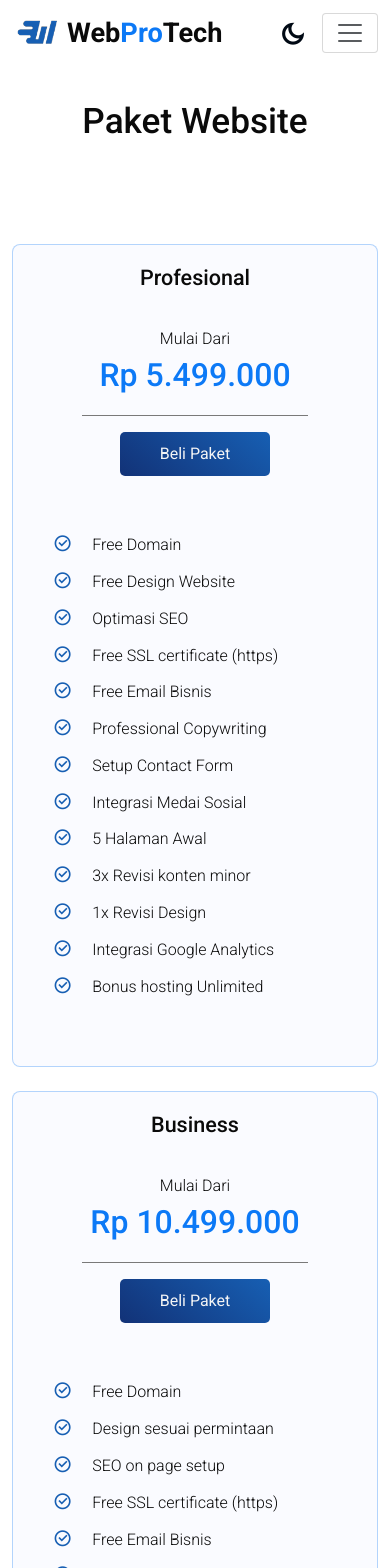
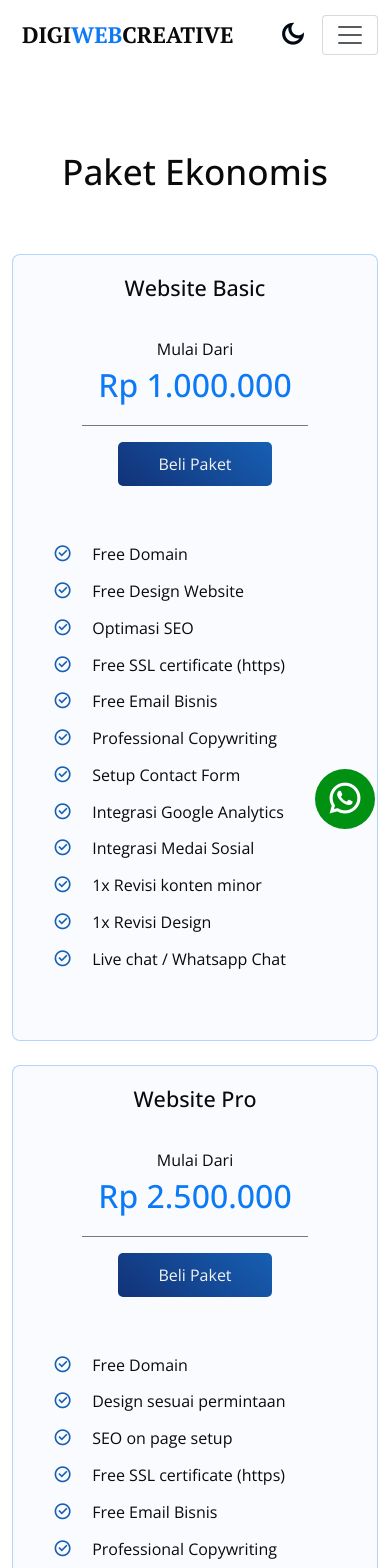
Before and after one commit to elrudqadhafi/digiwebcreative, a React (Vite) app: page /paket-website in a window 390 px wide. Shown: the top 1568 px of the page. Built offline with nearby package versions, Linux system fonts and the light colour scheme.

Commit message:
'merubah sesuatu'

```diff
--- a/index.html
+++ b/index.html
@@ -17,13 +17,6 @@
 
       gtag("config", "G-E00NHHF80W")
     </script>
-    <!-- Google Font -->
-    <link rel="preconnect" href="https://fonts.googleapis.com" />
-    <link rel="preconnect" href="https://fonts.gstatic.com" crossorigin />
-    <link
-      href="https://fonts.googleapis.com/css2?family=Roboto:wght@100;300;400;500;700&display=swap"
-      rel="stylesheet"
-    />
 
     <!-- Remix Icons -->
     <link
--- a/src/components/NavbarComponent.jsx
+++ b/src/components/NavbarComponent.jsx
@@ -27,8 +27,8 @@ const NavbarComponent = () => {
     <Navbar expand="lg" className="position-fixed top-0 " expanded={navbarOpen}>
       <Container>
         <Navbar.Brand>
-          <img src={NavImg} alt="" />
-          Web<span>Pro</span>Tech
+          {/* <img src={NavImg} alt="" /> */}
+          DIGI<span>WEB</span>CREATIVE
         </Navbar.Brand>
         <DarkModeComponent />
         <Navbar.Toggle
--- /dev/null
+++ b/src/components/WhatsappCompnent.jsx
@@ -0,0 +1,14 @@
+import React from 'react'
+
+const WhatsappCompnent = () => {
+  return (
+    <div
+      className="whatsapp-floating"
+      onClick={() => openWhatsAppChat(message1)}
+    >
+      <i className="ri-whatsapp-line"></i>
+    </div>
+  )
+}
+
+export default WhatsappCompnent
--- a/src/data/index.js
+++ b/src/data/index.js
@@ -16,28 +16,23 @@ export const navLinks = [
     path: "/paket-website",
     text: "Paket Web",
   },
-  // {
-  //   id: 3,
-  //   path: "/pemesanan-pembayaran",
-  //   text: "Pemesanan & Pembayaran",
-  // },
   {
-    id: 4,
+    id: 3,
     path: "/tutorial",
     text: "Tutorial",
   },
   {
-    id: 5,
+    id: 4,
     path: "/faq",
     text: "FAQ",
   },
 ]
 
-export const semuaPaket = [
+export const ekonomisPaket = [
   {
     id: 1,
-    title: "Profesional",
-    price: 5499000,
+    title: "Website Basic",
+    price: 1000000,
     features: [
       "Free Domain",
       "Free Design Website",
@@ -46,79 +41,112 @@ export const semuaPaket = [
       "Free Email Bisnis",
       "Professional Copywriting",
       "Setup Contact Form",
+      "Integrasi Google Analytics",
       "Integrasi Medai Sosial",
-      "5 Halaman Awal",
-      "3x Revisi konten minor",
+      "1x Revisi konten minor",
       "1x Revisi Design",
-      "Integrasi Google Analytics",
-      "Bonus hosting Unlimited",
+      "Live chat / Whatsapp Chat",
     ],
   },
   {
     id: 2,
-    title: "Business",
-    price: 10499000,
+    title: "Website Pro",
+    price: 2500000,
     features: [
       "Free Domain",
       "Design sesuai permintaan",
       "SEO on page setup",
       "Free SSL certificate (https)",
       "Free Email Bisnis",
+      "Professional Copywriting",
       "5 Halaman Utama",
-      "Manual Payment (Bank Transfer)",
-      "Payment Gateway",
-      "Sales Report",
       "Live chat / Whatsapp Chat",
-      "Kategori Produk",
-      "3x Revisi konten minor",
+      "Integrasi Google Analytics",
+      "Integrasi Medai Sosial",
+      "2x Revisi konten minor",
       "Bonus hosting Unlimited",
     ],
   },
   {
     id: 3,
-    title: "Personal",
-    price: 1199000,
+    title: "Website Advanced",
+    price: 4000000,
     features: [
       "Free Domain",
-      "Kapasitas hosting 1000MB",
+      "Design sesuai permintaan",
+      "Optimasi SEO",
       "Free SSL certificate (https)",
-      "Free Design Website",
-      "3 Halaman",
-      "Galeri Foto",
+      "Free Email Bisnis",
+      "10 Halaman",
+      "Live chat / Whatsapp Chat",
       "Slider Image",
+      "Integrasi Google Analytics",
       "Integrasi Medai Sosial",
       "1x Revisi Konten minor",
-      "Statistik SEO Dasar",
+      "Bonus hosting Unlimited",
+    ],
+  },
+]
+
+export const premiumPaket = [
+  {
+    id: 1,
+    title: "Custom Basic",
+    price: 7500000,
+    features: [
+      "Free Domain",
+      "Free Design Website",
+      "Optimasi SEO",
+      "Free SSL certificate (https)",
+      "Free Email Bisnis",
+      "Professional Copywriting",
+      "20 Halaman",
+      "Setup Contact Form",
+      "Integrasi Google Analytics",
+      "Integrasi Medai Sosial",
+      "3x Revisi Design",
+      "3x Revisi konten minor",
+      "Live chat / Whatsapp Chat",
     ],
   },
   {
-    id: 4,
-    title: "Landing Page",
-    price: 999000,
+    id: 2,
+    title: "Custom Bisnis",
+    price: 9500000,
     features: [
       "Free Domain",
+      "Design sesuai permintaan",
+      "SEO on page setup",
       "Free SSL certificate (https)",
-      "1 Halaman",
-      "Kapasitas hosting 500MB",
-      "1X Revisi Konten",
-      "Integrasi Media Sosial",
-      "Live chat / WhatsApp chat",
-      "Free Design Website",
+      "Free Email Bisnis",
+      "Professional Copywriting",
+      "Halaman Unlimited",
+      "Integrasi Payment Gateway",
+      "Integrasi Google Analytics",
+      "Integrasi Medai Sosial",
+      "3x Revisi konten minor",
+      "Live chat / Whatsapp Chat",
+      "Bonus hosting Unlimited",
     ],
   },
   {
-    id: 5,
-    title: "UMKM",
-    price: 1500000,
+    id: 3,
+    title: "Custom Pro",
+    price: 12500000,
     features: [
       "Free Domain",
+      "Design sesuai permintaan",
+      "SEO on page setup",
       "Free SSL certificate (https)",
-      "4 Halaman",
-      "Kapasitas hosting 500MB",
-      "1X Revisi Konten",
-      "Integrasi Media Sosial",
-      "Live chat / WhatsApp chat",
-      "Free Design Website",
+      "Free Email Bisnis",
+      "Professional Copywriting",
+      "Halaman Unlimited",
+      "Integrasi Payment Gateway",
+      "Integrasi Google Analytics",
+      "Integrasi Medai Sosial",
+      "Live chat / Whatsapp Chat",
+      "3x Revisi konten minor",
+      "Bonus hosting Unlimited",
     ],
   },
 ]
--- a/src/pages/FaqPage.jsx
+++ b/src/pages/FaqPage.jsx
@@ -7,11 +7,13 @@ import FaqComponent from "../components/FaqComponent"
 import NavbarComponent from "../components/NavbarComponent"
 import ScrollToTop from "../components/ScrollToTop"
 import FooterComponent from "../components/FooterComponent"
+import WhatsappCompnent from "../components/WhatsappCompnent"
 
 const FaqPage = () => {
   return (
     <>
       <NavbarComponent />
+      <WhatsappCompnent />
       <ScrollToTop />
       <div className="faq-page">
         <Helmet>
--- a/src/pages/PaketPage.jsx
+++ b/src/pages/PaketPage.jsx
@@ -1,11 +1,12 @@
 import React from "react"
 import { Helmet } from "react-helmet"
 import { Col, Container, Row } from "react-bootstrap"
-import { semuaPaket } from "../data"
+import { ekonomisPaket, premiumPaket } from "../data"
 import { useNavigate } from "react-router-dom"
 import FooterComponent from "../components/FooterComponent"
 import NavbarComponent from "../components/NavbarComponent"
 import ScrollToTop from "../components/ScrollToTop"
+import WhatsappCompnent from "../components/WhatsappCompnent"
 
 const PaketPage = () => {
   let navigate = useNavigate()
@@ -30,19 +31,66 @@ const PaketPage = () => {
   return (
     <>
       <NavbarComponent />
+      <WhatsappCompnent />
       <ScrollToTop />
-      <div className="paket-page w-100 min-vh-100">
+      <div className="paket-page">
         <Helmet>
           <title>Paket Website - Web Pro Tech</title>
         </Helmet>
         <Container>
           <Row>
             <Col>
-              <h3>Paket Website</h3>
+              <h3>Paket Ekonomis</h3>
             </Col>
           </Row>
           <Row>
-            {semuaPaket.map((paket) => {
+            {ekonomisPaket.map((paket) => {
+              return (
+                <Col key={paket.id} lg="4" md="6" className="mt-4">
+                  <div className="plan-card">
+                    <h4 className="text-center">{paket.title}</h4>
+                    <p className=" desc text-center">{paket.description}</p>
+                    <div className="etiquet-price">
+                      <span>Mulai Dari</span>
+                      <p>
+                        {paket.price.toLocaleString("id-ID", {
+                          style: "currency",
+                          currency: "IDR",
+                          minimumFractionDigits: 0,
+                          maximumFractionDigits: 0,
+                        })}
+                      </p>
+                    </div>
+                    <button
+                      className="btn-order mt-3 mb-3"
+                      onClick={() => handleOrderClick(paket)}
+                    >
+                      Beli Paket
+                    </button>
+                    <div className="benefits-list">
+                      <ul>
+                        {paket.features.map((feature, index) => {
+                          return (
+                            <li key={index}>
+                              <i className="ri-checkbox-circle-line"></i>
+                              {feature}
+                            </li>
+                          )
+                        })}
+                      </ul>
+                    </div>
+                  </div>
+                </Col>
+              )
+            })}
+          </Row>
+          <Row>
+            <Col>
+              <h3>Paket Premium</h3>
+            </Col>
+          </Row>
+          <Row>
+            {premiumPaket.map((paket) => {
               return (
                 <Col key={paket.id} lg="4" md="6" className="mt-4">
                   <div className="plan-card">
--- a/src/pages/TutorialPage.jsx
+++ b/src/pages/TutorialPage.jsx
@@ -9,6 +9,7 @@ import TutorList2 from "../assets/tutoriallist2.png"
 import NavbarComponent from "../components/NavbarComponent"
 import ScrollToTop from "../components/ScrollToTop"
 import FooterComponent from "../components/FooterComponent"
+import WhatsappCompnent from "../components/WhatsappCompnent"
 
 const TutorialPage = () => {
   let navigate = useNavigate()
@@ -16,6 +17,7 @@ const TutorialPage = () => {
   return (
     <>
       <NavbarComponent />
+      <WhatsappCompnent />
       <ScrollToTop />
       <div className="tutorial">
         <Helmet>
--- a/src/styles/global.css
+++ b/src/styles/global.css
@@ -1,5 +1,11 @@
+@import url('https://fonts.googleapis.com/css2?family=Open+Sans:wght@300;400;500;600;700&display=swap');
+
+@import url('https://fonts.googleapis.com/css2?family=PT+Serif:wght@700&display=swap');
+
+@import url('https://fonts.googleapis.com/css2?family=Montserrat:wght@100;200;300;400;500;600;700&display=swap');
+
 * {
-  font-family: "Roboto", sans-serif;
+  font-family: 'Open Sans', sans-serif;
   padding: 0;
   margin: 0;
   box-sizing: border-box;
@@ -41,6 +47,8 @@ body {
   left: 0;
   right: 0;
   position: fixed;
+  display: flex;
+  align-items: center;
 }
 
 .navbar .navbar-brand {
@@ -48,11 +56,13 @@ body {
   align-items: center;
   color: var(--text-color);
   font-size: 1.7rem;
-  font-weight: 700;
+  font-weight: bold;
+  font-family: 'PT Serif', serif;
 }
 
 .navbar .navbar-brand span {
   color: #0c79f6;
+  font-family: 'PT Serif', serif;
 }
 
 .navbar .navbar-brand img {
@@ -67,6 +77,7 @@ body {
   font-size: 14px;
   font-weight: 300;
   padding: 10px;
+  font-family: 'Julius Sans One', sans-serif;
 }
 
 .navbar .nav-link a:hover {
@@ -95,6 +106,7 @@ body {
   .navbar .nav-link {
     padding-top: 50px;
   }
+
   .navbar .nav-link a {
     font-size: 18px;
   }
@@ -104,6 +116,12 @@ body {
   .navbar .nav-link {
     padding-top: 30px;
   }
+
+  .navbar .navbar-brand {
+    font-size: 1.4rem;
+    padding: 10px;
+  }
+
   .navbar .nav-link a {
     font-size: 18px;
   }
@@ -113,19 +131,22 @@ body {
   .navbar .navbar-brand {
     font-size: 1.5rem;
   }
+
   .navbar .navbar-brand img {
     width: 50px;
   }
+
   .konsultasi {
     margin-bottom: 10px;
   }
 }
+
 /* RESPONSIVE NAVBAR */
 /* STYLE NAVBAR */
 
 /* STYLE DARK MODE */
 .dark-mode {
-  bottom: 20px;
+  bottom: 22px;
   right: 20px;
   position: absolute;
   right: 60px;
@@ -154,21 +175,24 @@ body {
   .dark-mode {
     right: 180px;
   }
+
   .dark-mode label .ri-sun-line,
   .dark-mode label .ri-moon-line {
     font-size: 28px;
   }
 }
+
 @media screen and (max-width: 825px) {
   .dark-mode {
     right: 150px;
   }
 }
+
 @media screen and (max-width: 450px) {
   .dark-mode {
     right: 85px;
-    bottom: 21px;
-  }
+  }
+
   .dark-mode label .ri-sun-line,
   .dark-mode label .ri-moon-line {
     font-size: 25px;
@@ -184,7 +208,7 @@ body {
 }
 
 /* STYLE HOMEPAGAE HEADER */
-.homepage .whatsapp-floating {
+.whatsapp-floating {
   position: fixed;
   bottom: 30px;
   right: 30px;
@@ -199,11 +223,11 @@ body {
   align-items: center;
 }
 
-.homepage .whatsapp-floating:hover {
+.whatsapp-floating:hover {
   background-color: #187100;
 }
 
-.homepage .whatsapp-floating i {
+.whatsapp-floating i {
   color: #fff;
   font-size: 30px;
 }
@@ -214,14 +238,15 @@ body {
 
 .homepage .header-box h1 {
   color: var(--text-color);
-  font-size: 3rem;
+  font-size: 2.7rem;
   letter-spacing: 1px;
   font-weight: 400;
   padding-top: 200px;
+  font-family: 'Montserrat', sans-serif;
 }
 
 .homepage .header-box h1 span {
-  font-weight: 700;
+  font-weight: 600;
   color: #0c79f6;
 }
 
@@ -230,6 +255,7 @@ body {
   padding-top: 10px;
   padding-bottom: 20px;
   color: var(--text-color);
+  font-weight: 300;
 }
 
 .homepage .header-box .konsultasi {
@@ -243,6 +269,7 @@ body {
   font-weight: 500;
   margin-right: 15px;
 }
+
 .homepage .header-box .konsultasi:hover {
   background: linear-gradient(230deg, #123277, #175fb3);
   transition: all 0.3s ease-in-out;
@@ -273,36 +300,50 @@ body {
   .homepage .header-box {
     padding-bottom: 50px;
   }
+
   .homepage .header-box h1 {
     font-size: 2.5rem;
     padding-top: 150px;
   }
+
   .homepage .header-box .lottie {
     display: block;
     margin: auto;
     width: 100%;
     padding-top: 50px;
   }
-  .homepage .whatsapp-floating {
+
+  .whatsapp-floating {
     width: 80px;
     height: 80px;
   }
-  .homepage .whatsapp-floating i {
+
+  .whatsapp-floating i {
     font-size: 40px;
   }
 }
 
 @media screen and (max-width: 450px) {
+  .homepage .header-box {
+    padding: 10px;
+  }
+
   .homepage .header-box h1 {
     padding-top: 130px;
   }
-  .homepage .whatsapp-floating {
+
+  .homepage .header-box h1 span {
+    display: block;
+  }
+
+  .whatsapp-floating {
     width: 60px;
     height: 60px;
     bottom: 15px;
     right: 15px;
   }
-  .homepage .whatsapp-floating i {
+
+  .whatsapp-floating i {
     font-size: 37px;
   }
 }
@@ -311,10 +352,12 @@ body {
   .homepage .header-box .konsultasi {
     padding: 10px 30px;
   }
+
   .homepage .header-box .create {
     padding: 12px 30px;
   }
 }
+
 /* ------- RESPONSIVE HEADER -------- */
 /* STYLE HOMEPAGAE HEADER */
 
@@ -332,8 +375,8 @@ body {
 .homepage .info-panel h4 {
   font-size: 1.2rem;
   font-weight: 500;
-  padding: 10px;
-  color: var(--text-color);
+  color: var(--text-color);
+  font-family: 'Montserrat', sans-serif;
 }
 
 .homepage .info-panel p {
@@ -341,6 +384,12 @@ body {
   font-weight: 400;
   padding: 0 10px;
   color: var(--text-color);
+}
+
+@media screen and (max-width: 450px) {
+  .homepage .info-panel {
+    padding: 10px;
+  }
 }
 
 /* RESPONSIVE INFO PANEL */
@@ -358,6 +407,7 @@ body {
   font-size: 2.2rem;
   font-weight: 500;
   color: var(--secondary-color);
+  font-family: 'Montserrat', sans-serif;
 }
 
 .homepage .paket-website .plan-card {
@@ -370,7 +420,9 @@ body {
 
 .homepage .paket-website .plan-card h4 {
   color: var(--text-color);
-}
+  font-family: 'Montserrat', sans-serif;
+}
+
 .homepage .paket-website .plan-card .desc {
   color: var(--text-color);
   font-weight: 400;
@@ -388,12 +440,14 @@ body {
 .homepage .paket-website .etiquet-price span {
   font-weight: 300;
   color: var(--text-color);
+  font-family: 'Montserrat', sans-serif;
 }
 
 .homepage .paket-website .etiquet-price p {
   color: #0c79f6;
   font-size: 2rem;
   font-weight: 500;
+  font-family: 'Montserrat', sans-serif;
 }
 
 .homepage .paket-website .plan-card ul {
@@ -472,6 +526,20 @@ body {
   transform: scale(0.95);
 }
 
+@media screen and (max-width: 450px) {
+  .homepage .paket-website {
+    padding: 10px;
+  }
+
+  .homepage .paket-website .row:nth-child(1) h3 {
+    font-size: 1.9rem;
+  }
+
+  .homepage .paket-website .row:nth-child(3) {
+    padding-bottom: 20px;
+  }
+}
+
 /* STYLE HOMEPAGE PAKET */
 
 /* STYLE HOMEPAGE PENJELASAN */
@@ -484,6 +552,7 @@ body {
   font-size: 2.2rem;
   font-weight: 500;
   color: var(--secondary-color);
+  font-family: 'Montserrat', sans-serif;
 }
 
 .homepage .penjelasan .row:nth-child(1) h3 span {
@@ -518,6 +587,7 @@ body {
   font-size: 2.5rem;
   text-align: center;
   color: #0c79f6;
+  font-family: 'Montserrat', sans-serif;
 }
 
 .homepage .penjelasan .card-box p {
@@ -537,6 +607,7 @@ body {
   font-size: 2.2rem;
   font-weight: 500;
   color: var(--secondary-color);
+  font-family: 'Montserrat', sans-serif;
 }
 
 .homepage .penjelasan-dua .row:nth-child(1) .garis {
@@ -552,10 +623,11 @@ body {
 }
 
 .homepage .penjelasan-dua .row:nth-child(2) h5 {
-  font-size: 1.1rem;
+  font-size: 1rem;
   font-weight: 400;
   line-height: 2;
   color: var(--text-color);
+  font-family: 'Montserrat', sans-serif;
 }
 
 .homepage .penjelasan-dua .row:nth-child(2) li {
@@ -578,6 +650,7 @@ body {
   padding-top: 2px;
   line-height: 2;
   color: var(--text-color);
+  font-family: 'Montserrat', sans-serif;
 }
 
 .homepage .penjelasan-dua img {
@@ -597,6 +670,7 @@ body {
   font-weight: 400;
   line-height: 1.5;
   padding-bottom: 10px;
+  font-family: 'Montserrat', sans-serif;
 }
 
 .homepage .penjelasan-dua .row:nth-child(3) li {
@@ -646,6 +720,7 @@ body {
   font-size: 2.2rem;
   color: #0c79f6;
   padding-bottom: 10px;
+  font-family: 'Montserrat', sans-serif;
 }
 
 .homepage .penjelasan-tiga .row:nth-child(1) .garis {
@@ -679,6 +754,7 @@ body {
   font-size: 2.2rem;
   font-weight: 500;
   padding-bottom: 10px;
+  font-family: 'Montserrat', sans-serif;
 }
 
 .homepage .penjelasan-empat .row:nth-child(2) p {
@@ -719,24 +795,64 @@ body {
   .mobile-order {
     order: -1;
   }
+
   .mobile-layanan {
     order: -1;
   }
 }
 
 @media screen and (max-width: 450px) {
-  .homepage .penjelasan-dua .row:nth-child(3) {
-    padding: 20px 30px;
-  }
+  .homepage .penjelasan {
+    padding: 10px;
+  }
+
+  .homepage .penjelasan .row:nth-child(1) h3 {
+    font-size: 1.9rem;
+  }
+
+  .homepage .penjelasan-dua {
+    padding: 10px;
+    margin-top: 50px;
+  }
+
+  .homepage .penjelasan-dua .row:nth-child(1) h3 {
+    font-size: 1.9rem;
+  }
+
   .homepage .penjelasan-dua .row:nth-child(3) h5 {
     font-size: 1rem;
   }
-}
-/* responsive penjelasan satu, dua, dan tiga */
+
+  .homepage .penjelasan-dua .row:nth-child(3) {
+    padding: 30px 12px;
+  }
+
+  .homepage .penjelasan-tiga {
+    padding: 10px;
+    margin-top: 50px;
+  }
+
+  .homepage .penjelasan-tiga .row:nth-child(1) h3 {
+    font-size: 1.9rem;
+  }
+
+  .homepage .penjelasan-empat {
+    padding: 10px;
+    margin-top: 70px;
+  }
+
+  .homepage .penjelasan-empat .row:nth-child(1) h3 {
+    font-size: 1.7rem;
+  }
+}
 
 /* STYLE HOMEPAGE PENJELASAN */
 
 /* STYLE HOMEPAGE LAYANAN-KAMI */
+.homepage .layanan-kami {
+  padding-top: 30px;
+}
+
 .homepage .layanan-kami .row:nth-child(1) {
   padding-top: 60px;
   padding-bottom: 50px;
@@ -746,7 +862,9 @@ body {
   font-size: 2.2rem;
   font-weight: 500;
   color: var(--text-color);
-}
+  font-family: 'Montserrat', sans-serif;
+}
+
 .homepage .layanan-kami .container:nth-child(3) .toko-img {
   width: 100%;
   display: block;
@@ -773,6 +891,7 @@ body {
   font-size: 1.5rem;
   color: var(--text-color);
   padding-top: 50px;
+  font-family: 'Montserrat', sans-serif;
 }
 
 .homepage .layanan-kami .container:nth-child(2) p,
@@ -790,16 +909,34 @@ body {
   padding-top: 10px;
 }
 
+@media screen and (max-width: 450px) {
+  .homepage .layanan-kami {
+    padding: 10px;
+  }
+
+  .homepage .layanan-kami .row:nth-child(1) h3 {
+    font-size: 1.9rem;
+  }
+}
+
 /* STYLE HOMEPAGE LAYANAN-KAMI */
 
 /* STYLE HOMEPAGE BENEFIT */
+.homepage .benefit {
+  padding-top: 70px;
+  padding-bottom: 50px;
+}
+
+
 .homepage .benefit .row:nth-child(1) {
   padding-top: 50px;
 }
+
 .homepage .benefit .row:nth-child(1) h3 {
   font-size: 2.2rem;
   font-weight: 500;
   color: var(--text-color);
+  font-family: 'Montserrat', sans-serif;
 }
 
 .homepage .benefit .row:nth-child(1) p,
@@ -830,6 +967,7 @@ body {
   font-size: 1.2rem;
   color: var(--text-color);
   text-align: center;
+  font-family: 'Montserrat', sans-serif;
 }
 
 .benefit .benefit-box p {
@@ -837,25 +975,35 @@ body {
   text-align: center;
   font-weight: 300;
 }
+
+@media screen and (max-width: 450px) {
+  .homepage .benefit {
+    padding: 10px;
+  }
+
+  .homepage .benefit .row:nth-child(1) h3 {
+    font-size: 1.6rem;
+  }
+}
+
 /* STYLE HOMEPAGE BENEFIT */
 
 /* STYLE HOMEPAGE PROMO */
-.benefit {
-  padding-bottom: 50px;
-}
 
 .homepage .all-fitur .row:nth-child(1) h3 {
   padding-top: 50px;
   font-size: 2.2rem;
   text-align: center;
   color: var(--text-color);
+  font-family: 'Montserrat', sans-serif;
 }
 
 .homepage .all-fitur .row:nth-child(1) p {
   color: var(--text-color);
   padding-top: 10px;
   text-align: center;
-  font-size: 1.1rem;
+  font-size: 1rem;
+  font-weight: 300;
 }
 
 .homepage .all-fitur {
@@ -898,11 +1046,20 @@ body {
 
 /* RESPONSIVE PROMO */
 @media screen and (max-width: 450px) {
-  .homepage .all-fitur .row:nth-child(1) h3,
+  .homepage .all-fitur {
+    padding: 10px;
+  }
+
+  .homepage .all-fitur .row:nth-child(1) h3 {
+    font-size: 1.6rem;
+    text-align: left;
+  }
+
   .homepage .all-fitur .row:nth-child(1) p {
     text-align: left;
   }
 }
+
 /* RESPONSIVE PROMO */
 
 /* STYLE HOMEPAGE PROMO */
@@ -1035,14 +1192,17 @@ footer .row:nth-child(2) h4 {
   footer h2 {
     padding-left: 0;
   }
+
   footer p {
     padding-left: 0;
     width: 100%;
   }
+
   footer .alamat i,
   footer .alamat-pt i {
     padding-left: 0;
   }
+
   footer .row:nth-child(1) h3 {
     padding-left: 0;
   }
@@ -1053,17 +1213,19 @@ footer .row:nth-child(2) h4 {
     font-size: 14px;
   }
 }
+
 /* RESPONSIVE FOOTER */
 /* STYLE FOOTER */
 
 /* STYLE PAKETPAGE */
 .paket-page {
   padding-bottom: 100px;
+  padding-top: 80px;
 }
 
 .paket-page h3 {
-  padding-top: 100px;
-  padding-bottom: 70px;
+  padding-top: 70px;
+  padding-bottom: 30px;
   text-align: center;
   font-size: 2.2rem;
   font-weight: 500;
@@ -1213,12 +1375,15 @@ footer .row:nth-child(2) h4 {
   .paket-page .container:nth-child(2) .col:nth-child(1) {
     padding: 25px;
   }
+
   .paket-page .container:nth-child(2) .col:nth-child(1) p {
     text-align: left;
   }
+
   .paket-page .container:nth-child(3) h4 {
     font-size: 1.4rem;
   }
+
   .paket-page .container:nth-child(2) .row:nth-child(1) button {
     margin: 0;
   }
@@ -1374,23 +1539,28 @@ input::placeholder {
     width: 100%;
     margin-top: 14px;
   }
+
   .order-page .row:nth-child(2) form label {
     width: 100%;
     margin-top: 40px;
     font-size: 15px;
   }
+
   .order-page .row:nth-child(1) {
     display: grid;
   }
+
   .order-page .row:nth-child(1) .ringkasan {
     position: relative;
     width: 100%;
   }
+
   .full-data {
     display: flex;
     flex-direction: column;
     align-items: flex-start;
   }
+
   .full-data img {
     width: 100px;
     padding-bottom: 20px;
@@ -1531,13 +1701,16 @@ input::placeholder {
   .about-page .row:nth-child(3) {
     padding: 20px;
   }
+
   .about-page .row:nth-child(3) p {
     text-align: left;
   }
+
   .about-page h4 {
     padding-top: 30px;
   }
 }
+
 /* RESPONSIVE ABOUT PAGE */
 /* STYLE ABOUT PAGE */
 
@@ -1601,10 +1774,12 @@ input::placeholder {
     padding-right: 30px;
     padding-top: 50px;
   }
+
   .faq-page h1,
   .faq-page h6 {
     text-align: center;
   }
+
   .faq h3 {
     padding-top: 0;
   }
@@ -1618,6 +1793,7 @@ input::placeholder {
   padding-top: 150px;
   padding-bottom: 100px;
 }
+
 .tutorial h1 {
   font-weight: 500;
   color: var(--text-color);
@@ -1684,6 +1860,7 @@ input::placeholder {
   .tutorial img {
     width: 100%;
   }
+
   .tutorial h1,
   .tutorial h6 {
     text-align: center;
@@ -1694,10 +1871,12 @@ input::placeholder {
   .tutorial .pesan-dari-website {
     min-height: 320px;
   }
+
   .tutorial .pesan-dari-website img {
     width: 100%;
   }
 }
+
 /* STYLE TUTORIAL */
 
 /* STYLE SYARAT KETENTUAN PAGE */
@@ -1731,6 +1910,7 @@ input::placeholder {
   font-weight: 300;
   padding-top: 20px;
 }
+
 .syarat-ketentuan ol li {
   color: var(--text-color);
   font-weight: 300;
@@ -1749,6 +1929,7 @@ input::placeholder {
   font-weight: 300;
   padding-top: 10px;
 }
+
 /* STYLE SYARAT KETENTUAN PAGE */
 
 /* STYLE PRIVACY POLICY */
@@ -1778,6 +1959,7 @@ input::placeholder {
   color: var(--text-color);
   font-weight: 300;
 }
+
 /* STYLE PRIVACY POLICY */
 
 /* STYLE ERROR PAGE */
```
Also changed, not shown: src/pages/HomePage.jsx (+6 -12 lines), src/assets/codeimg.png (added), src/assets/logo.png (added).
